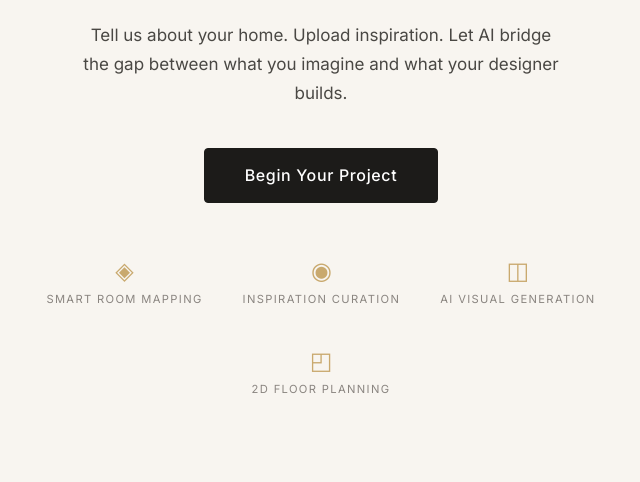
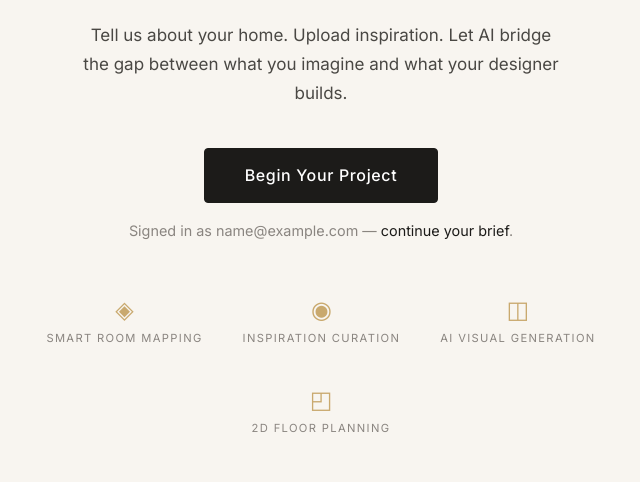
Before and after one commit to shaogjintan/design-inspiration-agent, a Flask app: page / in a window 1280 px wide. Shown: the part 374-856 px from the top of the page, without its empty margins (319-959 px from the left). Run offline with Flask 3, Linux system fonts and the light colour scheme; the visitor is signed in with stand-in values (Sample User, id 1).

Commit message:
Add email session for user

```diff
--- a/app.py
+++ b/app.py
@@ -14,6 +14,8 @@ from flask import (
     url_for, session, flash, jsonify, send_file, has_request_context
 )
 from werkzeug.utils import secure_filename
+
+import clients
 
 # ── Optional: real Bedrock client (comment out if SDK not installed) ──────────
 try:
@@ -521,12 +523,77 @@ def generate_floor_plan_svg(rooms: list[dict]) -> str:
 
 
 # ─────────────────────────────────────────────────────────────────────────────
+# Session <-> saved brief
+#
+# The cookie holds only client_id/email. Everything else lives in the JSON
+# store, so it survives a closed browser and the cookie stays small.
+# ─────────────────────────────────────────────────────────────────────────────
+BRIEF_KEYS = ("step1", "ai_rooms", "ai_room_summary", "requirements", "inspiration")
+
+
+def persist_brief():
+    """Copy the working session into the client's saved brief. No-op if the
+    visitor never identified themselves, so the app still works without login."""
+    cid = session.get("client_id")
+    if not cid:
+        return
+    clients.save_brief(cid, {k: session[k] for k in BRIEF_KEYS if k in session})
+
+
+def hydrate_session(client):
+    """Load a client's saved brief back into the session."""
+    brief = clients.load_brief(client["client_id"])
+    for k in BRIEF_KEYS:
+        session.pop(k, None)
+        if k in brief:
+            session[k] = brief[k]
+    session["client_id"] = client["client_id"]
+    session["email"] = client["email"]
+    session.modified = True
+    return brief
+
+
+# ─────────────────────────────────────────────────────────────────────────────
 # Routes
 # ─────────────────────────────────────────────────────────────────────────────
 @app.route("/")
 def index():
-    session.clear()
-    return render_template("index.html", current_step=0)
+    # Deliberately does NOT clear the session - landing on the logo used to
+    # destroy a half-finished brief. Use /start to switch client or reset.
+    return render_template("index.html", current_step=0,
+                           signed_in_as=session.get("email"))
+
+
+# ── Step 0: Who is this? ──────────────────────────────────────────────────────
+@app.route("/start", methods=["GET", "POST"])
+def start():
+    """Email-only sign in. No password: an email is enough to reattach someone
+    to their saved brief, and the code/magic-link step slots in here later."""
+    if request.method == "POST":
+        if request.form.get("action") == "new_project":
+            for k in BRIEF_KEYS:
+                session.pop(k, None)
+            if session.get("client_id"):
+                clients.save_brief(session["client_id"], {})
+            session.modified = True
+            return redirect(url_for("step1"))
+
+        email = clients.normalise_email(request.form.get("email"))
+        if not clients.is_valid_email(email):
+            flash("That doesn't look like an email address.", "error")
+            return render_template("start.html", current_step=0, email=email)
+
+        client, is_new = clients.find_or_create_client(email)
+        brief = hydrate_session(client)
+
+        if is_new or not brief:
+            return redirect(url_for("step1"))
+        return render_template("start.html", current_step=0, email=email,
+                               returning=True,
+                               progress=clients.brief_progress(brief))
+
+    return render_template("start.html", current_step=0,
+                           email=session.get("email", ""))
 
 
 # ── Step 1: Housing & Floor Plan ─────────────────────────────────────────────
@@ -563,6 +630,7 @@ def step1():
         session["ai_room_summary"] = room_data.get("summary", "")
         session.modified = True
 
+        persist_brief()
         return redirect(url_for("step2"))
 
     return render_template("step1.html", current_step=1,
@@ -607,10 +675,12 @@ def step2():
         req_data["project_notes"] = request.form.get("project_notes", "")
         session["requirements"] = req_data
         session.modified = True
+        persist_brief()
         return redirect(url_for("step3"))
 
     return render_template("step2.html", current_step=2, rooms=rooms,
-                           ai_room_summary=session.get("ai_room_summary", ""))
+                           ai_room_summary=session.get("ai_room_summary", ""),
+                           saved=session.get("requirements", {}))
 
 
 # ── Step 3: Inspiration ───────────────────────────────────────────────────────
@@ -650,10 +720,12 @@ def step3():
             "vibes":          {r["key"]: request.form.get(f"vibe_{r['key']}", "") for r in rooms},
         }
         session.modified = True
+        persist_brief()
         return redirect(url_for("step4"))
 
     return render_template("step3.html", current_step=3, rooms=rooms,
-                           ai_room_summary=session.get("ai_room_summary", ""))
+                           ai_room_summary=session.get("ai_room_summary", ""),
+                           saved=session.get("inspiration", {}))
 
 
 # ── Step 4: Results ────────────────────────────────────────────────────────────
--- /dev/null
+++ b/clients.py
@@ -0,0 +1,105 @@
+"""
+Client identity and saved briefs, backed by a JSON file.
+
+No passwords: a client is identified by their email alone. That's enough to
+let someone leave and come back to a half-finished brief, which is the whole
+point — an interior design conversation spans several meetings.
+
+Storage is deliberately behind _load/_save. Swapping the JSON file for
+DynamoDB later means rewriting those two functions and nothing else.
+"""
+import io
+import json
+import os
+import re
+import uuid
+from datetime import datetime, timezone
+from pathlib import Path
+
+DATA_FILE = Path(__file__).parent / "data.json"
+EMPTY = {"clients": {}, "briefs": {}}
+
+EMAIL_RE = re.compile(r"^[^@\s]+@[^@\s]+\.[^@\s]+$")
+
+
+def normalise_email(raw):
+    """Trim and lowercase, so 'Tan@Gmail.com ' and 'tan@gmail.com' are one client."""
+    return (raw or "").strip().lower()
+
+
+def is_valid_email(email):
+    """Loose on purpose. The only real test of an address is sending to it."""
+    return bool(email) and len(email) <= 254 and bool(EMAIL_RE.fullmatch(email))
+
+
+def _now():
+    return datetime.now(timezone.utc).isoformat()
+
+
+def _load():
+    if not DATA_FILE.exists():
+        return json.loads(json.dumps(EMPTY))
+    try:
+        data = json.loads(DATA_FILE.read_text(encoding="utf-8"))
+    except (json.JSONDecodeError, OSError):
+        return json.loads(json.dumps(EMPTY))
+    data.setdefault("clients", {})
+    data.setdefault("briefs", {})
+    return data
+
+
+def _save(data):
+    """Write to a temp file and swap it in, so a crash mid-write can't leave
+    a truncated data.json behind."""
+    tmp = DATA_FILE.with_name(DATA_FILE.name + ".tmp")
+    tmp.write_text(json.dumps(data, indent=2), encoding="utf-8")
+    os.replace(tmp, DATA_FILE)
+
+
+def find_or_create_client(email):
+    """-> (client dict, is_new). Email must already be normalised."""
+    data = _load()
+    existing = data["clients"].get(email)
+
+    if existing:
+        existing["last_active_at"] = _now()
+        data["clients"][email] = existing
+        _save(data)
+        return existing, False
+
+    client = {
+        "client_id":      "c_" + uuid.uuid4().hex[:10],
+        "email":          email,
+        "created_at":     _now(),
+        "last_active_at": _now(),
+    }
+    data["clients"][email] = client
+    _save(data)
+    return client, True
+
+
+def load_brief(client_id):
+    """-> the saved brief dict, or {} if this client has never saved one."""
+    return _load()["briefs"].get(client_id, {})
+
+
+def save_brief(client_id, brief):
+    data = _load()
+    brief = dict(brief)
+    brief["updated_at"] = _now()
+    data["briefs"][client_id] = brief
+    _save(data)
+
+
+def brief_progress(brief):
+    """Short human summary for the 'welcome back' panel."""
+    done = []
+    if brief.get("step1"):        done.append("your space")
+    if brief.get("requirements"): done.append("room requirements")
+    if brief.get("inspiration"):  done.append("inspiration")
+    rooms = brief.get("ai_rooms") or []
+    return {
+        "done": done,
+        "room_count": len(rooms),
+        "updated_at": brief.get("updated_at", ""),
+    }
--- a/static/css/main.css
+++ b/static/css/main.css
@@ -1198,3 +1198,13 @@ em { font-style: italic; color: var(--gold); }
 
   .iterate-bar { flex-direction: column; align-items: flex-start; }
 }
+
+
+/* ── Start / resume page ─────────────────────────────────────────────────── */
+.step-wrap--narrow { max-width: 620px; }
+.form-hint { font-size: .82rem; color: var(--ink-muted); margin-top: .5rem; }
+.hero__resume { font-size: .9rem; color: var(--ink-muted); margin-top: 1rem; }
+.hero__resume a { color: var(--ink); }
+.resume-summary { padding: .25rem 0 1rem; }
+.resume-summary p { margin: 0 0 .4rem; }
+.resume-summary__stamp { font-size: .8rem; color: var(--ink-muted); }
--- a/templates/index.html
+++ b/templates/index.html
@@ -12,7 +12,11 @@
     Tell us about your home. Upload inspiration. Let AI bridge the gap between
     what you imagine and what your designer builds.
   </p>
-  <a href="{{ url_for('step1') }}" class="btn btn--primary btn--lg">Begin Your Project</a>
+  <a href="{{ url_for('start') }}" class="btn btn--primary btn--lg">Begin Your Project</a>
+  {% if signed_in_as %}
+  <p class="hero__resume">Signed in as {{ signed_in_as }} —
+    <a href="{{ url_for('step1') }}">continue your brief</a>.</p>
+  {% endif %}
 
   <div class="hero__features">
     <div class="hero__feature">
--- a/templates/step1.html
+++ b/templates/step1.html
@@ -79,7 +79,7 @@
     </div>
 
     <div class="form-actions">
-      <button type="submit" class="btn btn--primary">Continue to Inspiration →</button>
+      <button type="submit" class="btn btn--primary">Continue to Requirements →</button>
     </div>
 
   </form>
```
Also changed, not shown: templates/start.html (added, +72 -0 lines), templates/step2.html (+12 -11 lines), 1 other file.
